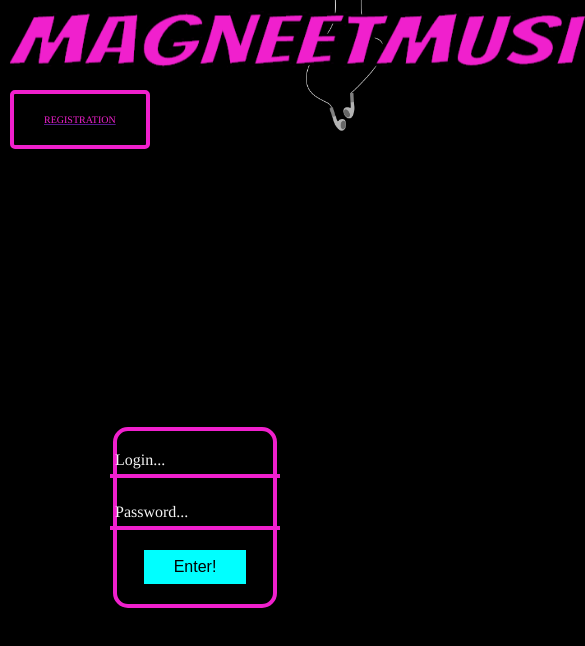
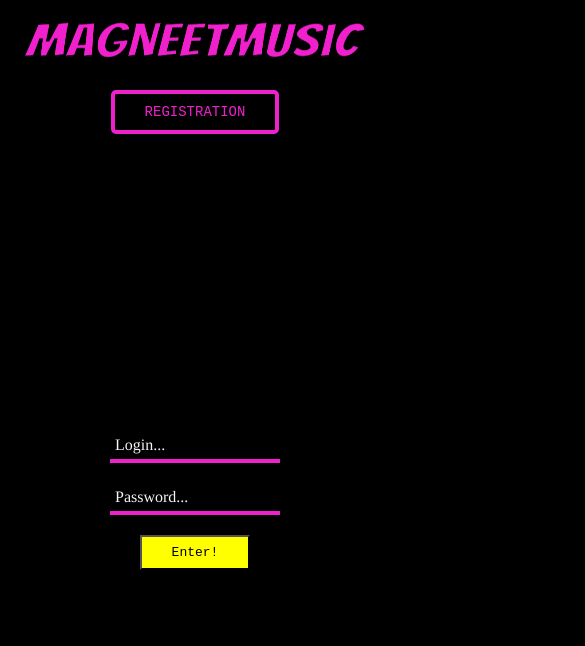
Before and after one commit to Domash/InternetTechnologies, a plain HTML site: page MagneetMusic/src/views/authorization.html in a window 390 px wide. Shown: the top 646 px of the page, 585 px wide, since content can reach past the window. Drawn offline with Linux system fonts and the light colour scheme.

Commit message:
[layouts]: fix modile version for auth/reg pages

```diff
--- a/MagneetMusic/src/assets/css/auth.css
+++ b/MagneetMusic/src/assets/css/auth.css
@@ -8,8 +8,7 @@ main {
 body {
   margin: 0;
   background-color: black;
-  background-size: 100%;
-  background-image: url(../images/background.png);
+  background-size: cover;
   background-repeat: no-repeat;
 }
 
@@ -18,7 +17,7 @@ form {
   justify-content: center;
 	align-items: center;
   flex-direction: column;
-  width: 40%;
+  width: 50%;
   height: auto;
   padding: 0%;
   border: 4px solid;
@@ -48,8 +47,7 @@ form input {
 }
 
 .div-help-auth-text {
-  background: transparent;
-	font-family: '', sans-serif;
+  font-family: monospace;
 	font-size: 15px;
 }
 
@@ -62,8 +60,8 @@ form input {
 .btn-cyan {
   font-size: medium;
   color: black;
-  background: cyan;
-  border: transparent;
+  background: yellow;
+  font-family: monospace;
   margin-top: 10px;
   margin-bottom: 20px;
   padding: 8px 30px;
@@ -76,5 +74,11 @@ form input {
 
 input, select, textarea {
   size: 4;
-  color: cyan;
+  color: yellow;
 }
+
+@media only screen and (max-width: 1024px) {
+  form {
+    border: none
+  }
+}
--- a/MagneetMusic/src/assets/css/authHeader.css
+++ b/MagneetMusic/src/assets/css/authHeader.css
@@ -7,6 +7,10 @@
 #logo-size-header {
 	height: 60px;
 	width: 650px;
+}
+
+.header-ref-button {
+	text-decoration: none;
 }
 
 #logo-div-flex {
@@ -30,8 +34,8 @@
 	padding: 10px 30px;
 	border-radius: 5px;
 	border: 4px solid;
-	font-family: 'Times', sans-serif;
-	font-size: 10px;
+	font-family: monospace;
+	font-size: 14px;
 	text-transform: uppercase;
 	background: none;
 	outline: none;
@@ -39,6 +43,17 @@
 	-webkit-transition: all .5s;
 	transition: all .5s;
 	color: #f020cd;
-	border-color: #f020cd;
+
 	background-size: 0% 100%;
 }
+
+@media only screen and (max-width: 1024px) {
+	#logo-size-header {
+		height: 40px;
+		width: 90%;
+	}
+
+	.header-div-flex {
+		flex-direction: column;
+	}
+}
--- a/MagneetMusic/src/views/authorization.html
+++ b/MagneetMusic/src/views/authorization.html
@@ -3,6 +3,9 @@
 <head>
   <title>Authorization</title>
   <meta charset="utf-8">
+  <meta name="viewport" content="width=device-width, initial-scale=1.0">
+
+  <link rel="stylesheet" type="text/css" href="../assets/css/baseSettings.css">
   <link rel="stylesheet" type="text/css" href="../assets/css/auth.css">
   <link rel="stylesheet" type="text/css" href="../assets/css/authHeader.css">
 </head>
@@ -19,7 +22,6 @@
 
   <main>
     <form>
-      <div>
 				<div class="div-flex-auth">
 					<div class="div-help-auth-text">
 						<input type="text" placeholder="Login...">
```
Also changed, not shown: MagneetMusic/src/views/registration.html (+3 -0 lines).
